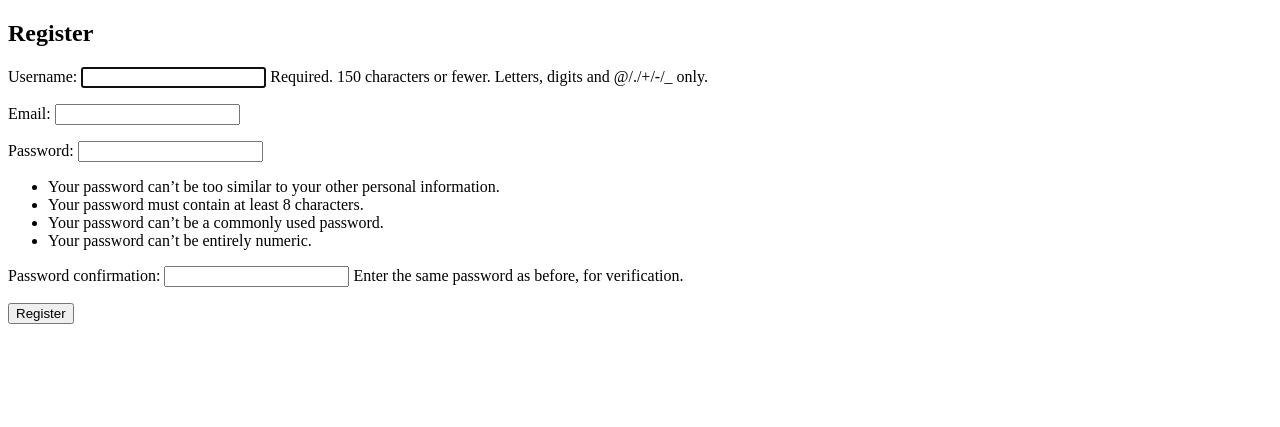
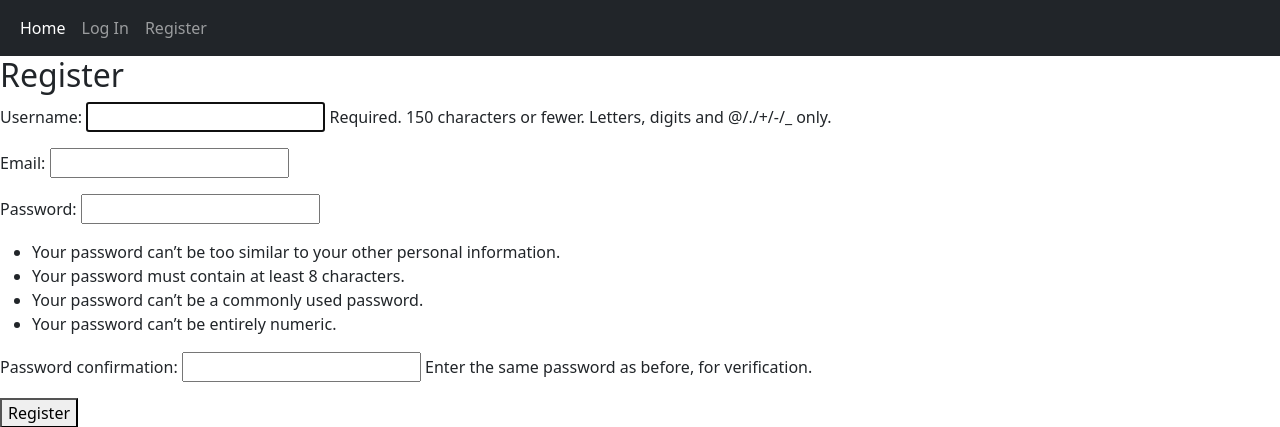
Before and after one commit to SRaflian/Django-Auth, a Django app: page /accounts/register/ in a window 1280 px wide. Shown: the top 427 px of the page. Run offline with Django 5.2, Linux system fonts and the light colour scheme.

Commit message:
add a navbar

```diff
--- a/django_project/templates/base.html
+++ b/django_project/templates/base.html
@@ -4,14 +4,34 @@
 
 <head>
   <meta charset="utf-8">
-  <title>{% block title %}Django Auth Tutorial{% endblock %}</title>
+  <title>{% block title %}This is Base{% endblock %}</title>
+  <meta name="viewport" content="width=device-width, initial-scale=1">
+  <link href="https://cdn.jsdelivr.net/npm/bootstrap@5.3.2/dist/css/bootstrap.min.css" rel="stylesheet" integrity="sha384-T3c6CoIi6uLrA9TneNEoa7RxnatzjcDSCmG1MXxSR1GAsXEV/Dwwykc2MPK8M2HN" crossorigin="anonymous">
 </head>
 
 <body>
+
+  <nav class="navbar navbar-expand-sm bg-dark navbar-dark">
+    <div class="container-fluid">
+      <ul class="navbar-nav">
+        <li class="nav-item">
+          <a class="nav-link active" href="{% url 'home' %}">Home</a>
+        </li>
+        <li class="nav-item">
+          <a class="nav-link" href="{% url 'login' %}">Log In</a>
+        </li>
+        <li class="nav-item">
+          <a class="nav-link" href="{% url 'register' %}">Register</a>
+        </li>
+      </ul>
+    </div>
+  </nav>
+
   <main>
     {% block content %}
     {% endblock %}
   </main>
+
 </body>
 
 </html>
--- a/django_project/templates/home.html
+++ b/django_project/templates/home.html
@@ -13,8 +13,5 @@
   </form>
 {% else %}
 <p>You are not logged in</p>
-<p><a href="{% url 'password_reset' %}">Password Reset</a></p>
-<p><a href="{% url 'login' %}">Log In</a></p>
-<p><a href="{% url 'register' %}">Register</a></p>
 {% endif %}
 {% endblock %}
--- a/django_project/templates/registration/login.html
+++ b/django_project/templates/registration/login.html
@@ -10,4 +10,5 @@
   {{ form }}
   <button type="submit">Log In</button>
 </form>
+
 {% endblock %}
--- a/django_project/templates/registration/register.html
+++ b/django_project/templates/registration/register.html
@@ -1,14 +1,13 @@
-<!DOCTYPE html>
-<html>
-<head>
-    <title>Register</title>
-</head>
-<body>
-    <h2>Register</h2>
+<!-- templates/registration/registration.html -->
+{% extends "base.html" %}
+
+{% block title %}Register{% endblock %}
+
+{% block content %}
+<h2>Register</h2>
     <form method="post">
         {% csrf_token %}
         {{ form.as_p }}
         <button type="submit">Register</button>
     </form>
-</body>
-</html>
+{% endblock %}
```
Also changed, not shown: django_project/db.sqlite3.
